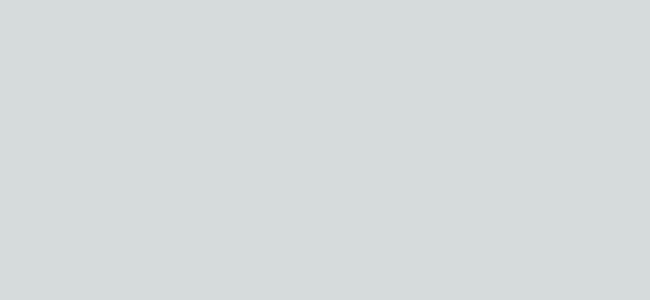
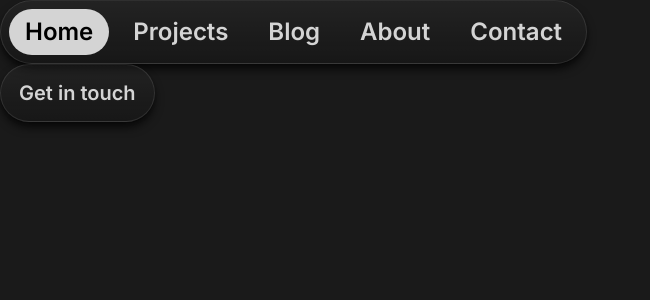
Before and after one commit to hassanelq/My-Portfolio, a Next.js app: page / in a window 1280 px wide. Shown: the top 300 px of the page, without its empty margins (0-650 px from the left). Built offline with nearby package versions, Linux system fonts and the light colour scheme.

Commit message:
Button + Navbar

```diff
--- /dev/null
+++ b/app/components/Button.jsx
@@ -0,0 +1,30 @@
+import Link from "next/link";
+import Image from "next/image";
+
+const Button = ({ prefix, text, suffix, link }) => {
+  return (
+    <Link
+      href={link}
+      className="relative w-fit shadow-[0px_1px_1px_rgba(0,0,0,0.04),0px_2px_3px_rgba(0,0,0,0.12),0px_6px_9px_rgba(0,0,0,0.6)] rounded-full bg-gradient-to-b from-[rgba(255,255,255,0.05)] to-[rgba(255,255,255,0)] bg-[rgba(0,0,0,0.1)] border border-[rgba(255,255,255,0.1)] box-border flex flex-row items-start justify-start p-1.5 text-center text-[20px] text-[#d4d4d4]"
+    >
+      <div className="flex rounded-lg overflow-hidden flex-row items-center justify-center p-3 gap-2">
+        {prefix && (
+          <Image src={prefix} alt="prefix icon" width={20} height={20} />
+        )}
+        <div className="relative leading-5 font-semibold">{text}</div>
+
+        {suffix && (
+          <Image src={suffix} alt="suffix icon" width={20} height={20} />
+        )}
+
+        {/* <div className="hidden flex-row items-start justify-start">
+          <img
+            className="w-4 h-4 relative flex-shrink-0 overflow-hidden"
+          />
+        </div> */}
+      </div>
+    </Link>
+  );
+};
+
+export default Button;
--- /dev/null
+++ b/app/components/Navbar.jsx
@@ -0,0 +1,34 @@
+import { useRouter } from "next/router";
+import Link from "next/link";
+
+const Navigation = () => {
+  const router = useRouter();
+
+  const navItems = [
+    { href: "/", label: "Home" },
+    { href: "/projects", label: "Projects" },
+    { href: "/blog", label: "Blog" },
+    { href: "/about", label: "About" },
+    { href: "/contact", label: "Contact" },
+  ];
+
+  return (
+    <nav className="relative w-fit flex flex-row items-center justify-center gap-2 p-2 bg-gradient-to-b from-[rgba(255,255,255,0.05)] to-[rgba(255,255,255,0)] bg-[rgba(0,0,0,0.1)] border border-[rgba(255,255,255,0.1)] box-border rounded-full shadow-[0px_1px_1px_rgba(0,0,0,0.04),0px_2px_3px_rgba(0,0,0,0.12),0px_6px_9px_rgba(0,0,0,0.6)]">
+      {navItems.map(({ href, label }) => (
+        <Link
+          key={href}
+          href={href}
+          className={`flex h-[46px] p-[16px] justify-center items-center gap-[4px] rounded-[48px] ${
+            router.pathname === href
+              ? "bg-[#D4D4D4] text-black"
+              : "text-[#D4D4D4]"
+          }`}
+        >
+          <p className="text-[24px] font-semibold tracking-[0px]">{label}</p>
+        </Link>
+      ))}
+    </nav>
+  );
+};
+
+export default Navigation;
--- a/app/globals.css
+++ b/app/globals.css
@@ -2,20 +2,10 @@
 @tailwind components;
 @tailwind utilities;
 
-:root {
-  --foreground-rgb: 0, 0, 0;
-  --background-start-rgb: 214, 219, 220;
-  --background-end-rgb: 255, 255, 255;
+body {
+  @apply bg-dark text-light;
 }
-
-@media (prefers-color-scheme: dark) {
-  :root {
-    --foreground-rgb: 255, 255, 255;
-    --background-start-rgb: 0, 0, 0;
-    --background-end-rgb: 0, 0, 0;
-  }
-}
-
+/*
 body {
   color: rgb(var(--foreground-rgb));
   background: linear-gradient(
@@ -24,10 +14,4 @@ body {
       rgb(var(--background-end-rgb))
     )
     rgb(var(--background-start-rgb));
-}
-
-@layer utilities {
-  .text-balance {
-    text-wrap: balance;
-  }
-}
+} */
--- a/app/page.js
+++ b/app/page.js
@@ -1,5 +1,12 @@
 import Image from "next/image";
+import Navigation from "./components/Navbar";
+import Button from "./components/Button";
 
 export default function Home() {
-  return <main></main>;
+  return (
+    <>
+      <Navigation />
+      <Button text="Get in touch" link="/" />
+    </>
+  );
 }
--- a/tailwind.config.js
+++ b/tailwind.config.js
@@ -6,7 +6,15 @@ module.exports = {
     "./app/**/*.{js,ts,jsx,tsx,mdx}",
   ],
   theme: {
-    extend: {},
+    extend: {
+      colors: {
+        black: "#000",
+        white: "#fff",
+        dark: "#1A1A1A",
+        darkLight: "#B3B3B3",
+        light: "#D4D4D4",
+      },
+    },
   },
   plugins: [],
 };
```
Also changed, not shown: package.json (+5 -5 lines), 1 other file (tests, documents, lock files or other folders).
